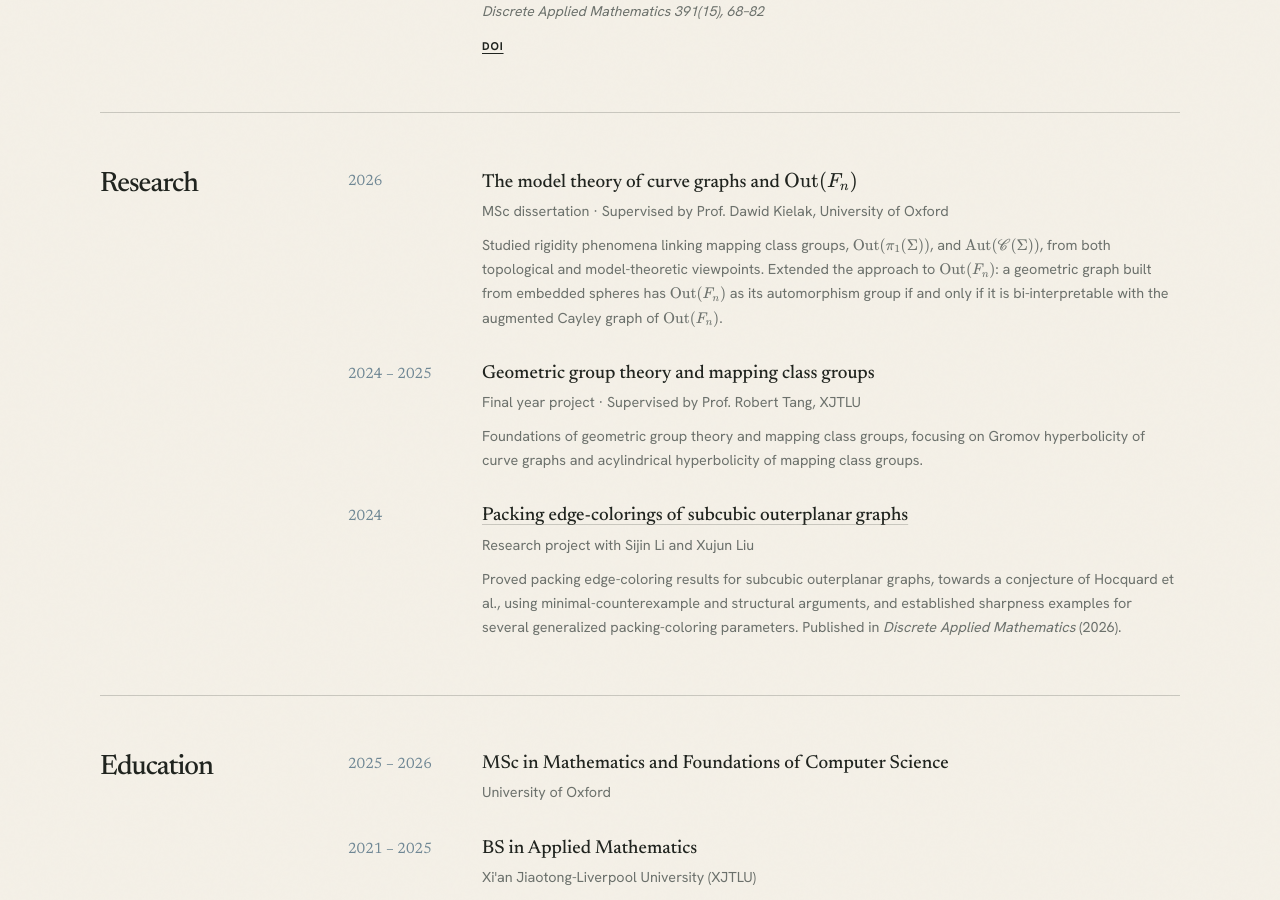
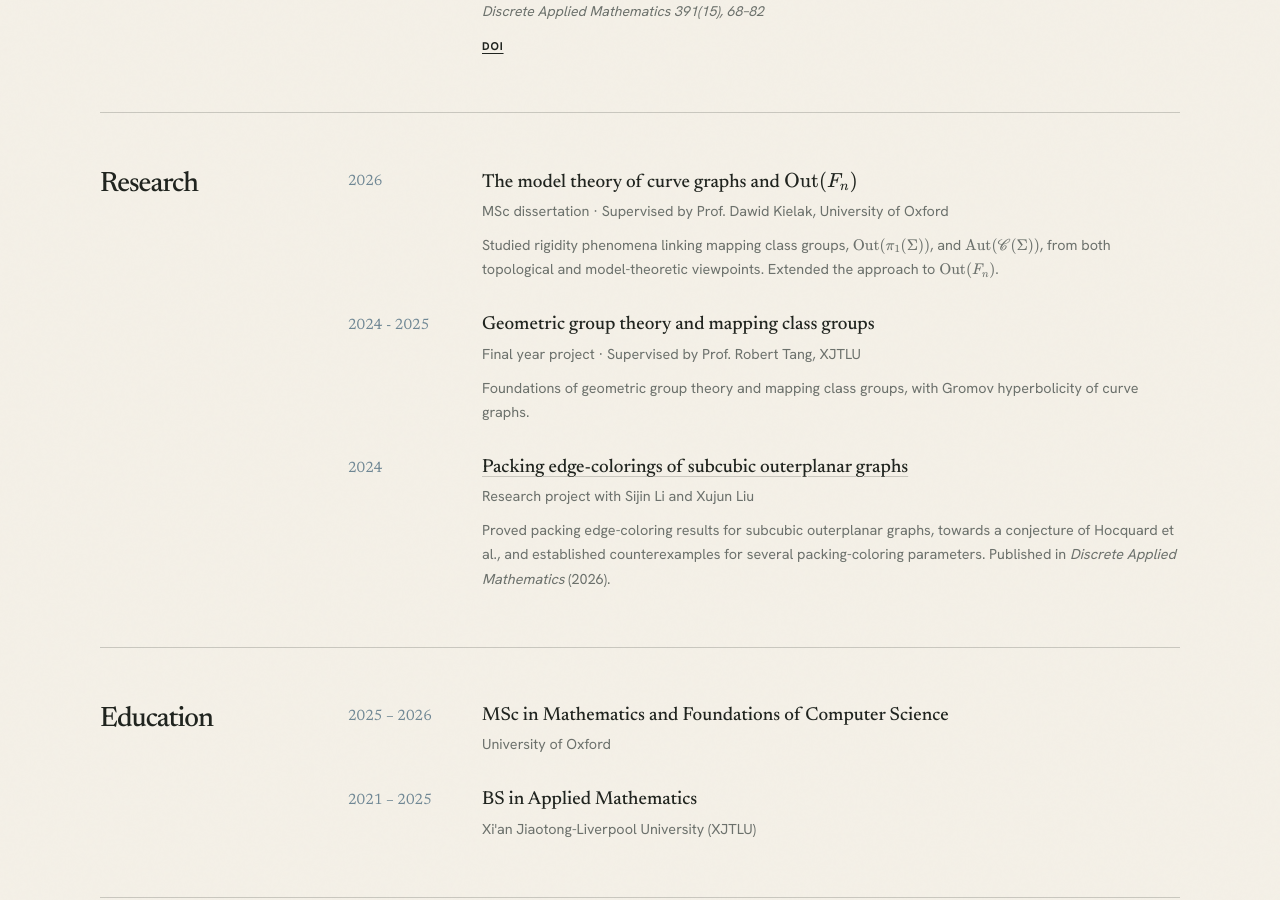
Before and after one commit to YF-Lee03/YF-Lee03.github.io, a Jekyll site: the page built from index.html, in a window 1280 px wide and 900 px high, scrolled down 661 px. Built offline with Jekyll 4.4.1, drawn with Linux system fonts in a browser that asks for light colours.

Commit message:
Update cv.yml

```diff
--- a/_data/cv.yml
+++ b/_data/cv.yml
@@ -14,24 +14,21 @@
       summary: >-
         Studied rigidity phenomena linking mapping class groups, $\operatorname{Out}(\pi_1(\Sigma))$,
         and $\operatorname{Aut}(\mathscr{C}(\Sigma))$, from both topological and
-        model-theoretic viewpoints. Extended the approach to $\operatorname{Out}(F_n)$: a geometric
-        graph built from embedded spheres has $\operatorname{Out}(F_n)$ as its automorphism group
-        if and only if it is bi-interpretable with the augmented Cayley graph of $\operatorname{Out}(F_n)$.
+        model-theoretic viewpoints. Extended the approach to $\operatorname{Out}(F_n)$.
       # url: /assets/dissertation.pdf
-    - dates: 2024 – 2025
+    - dates: 2024 - 2025
       title: Geometric group theory and mapping class groups
       detail: Final year project · Supervised by Prof. Robert Tang, XJTLU
       summary: >-
-        Foundations of geometric group theory and mapping class groups, focusing on Gromov
-        hyperbolicity of curve graphs and acylindrical hyperbolicity of mapping class groups.
+        Foundations of geometric group theory and mapping class groups, with Gromov
+        hyperbolicity of curve graphs.
       # url: /assets/final-year-project.pdf
     - dates: "2024"
       title: Packing edge-colorings of subcubic outerplanar graphs
       detail: Research project with Sijin Li and Xujun Liu
       summary: >-
         Proved packing edge-coloring results for subcubic outerplanar graphs, towards a conjecture
-        of Hocquard et al., using minimal-counterexample and structural arguments, and established
-        sharpness examples for several generalized packing-coloring parameters. Published in
+        of Hocquard et al., and established counterexamples for several packing-coloring parameters. Published in
         <em>Discrete Applied Mathematics</em> (2026).
       url: "https://doi.org/10.1016/j.dam.2026.04.033"
 
```
